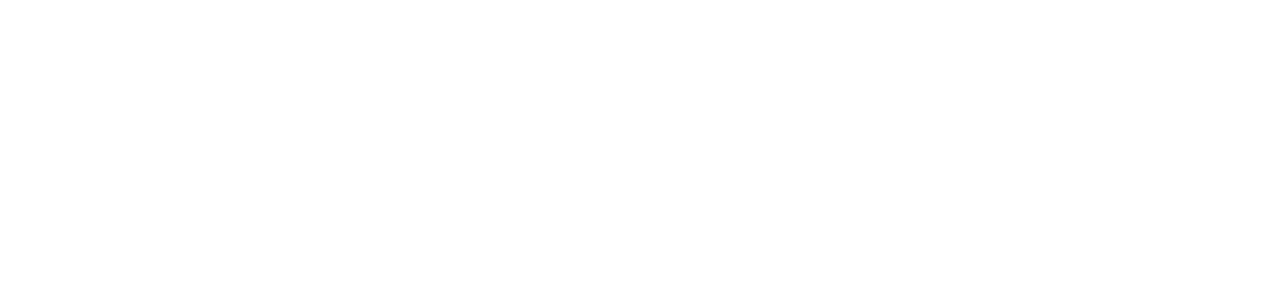
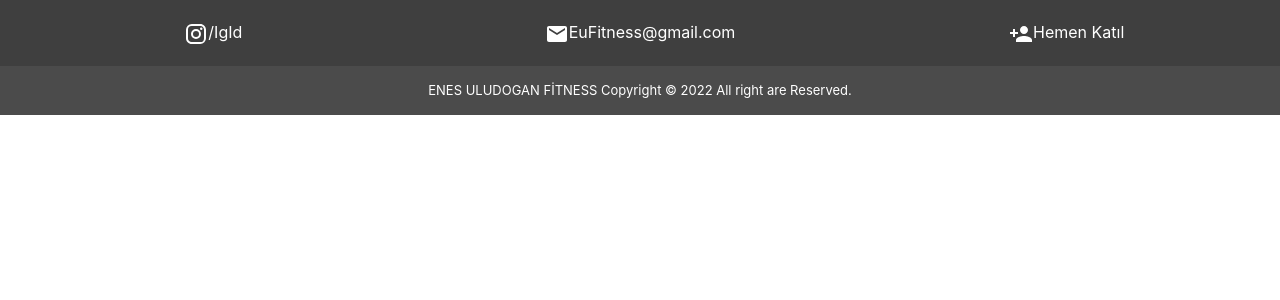
Before and after one commit to zcaymaz/Beegym, a React (Create React App) app in the folder client/: page / in a window 1280 px wide. Shown: the top 300 px of the page. Built offline with nearby package versions, Linux system fonts and the light colour scheme.

Commit message:
dosya sistemi duzenlendi.

```diff
--- a/client/src/App.js
+++ b/client/src/App.js
@@ -1,9 +1,10 @@
+import Footer from './components/common/Footer';
 import './styles/global.scss';
 
 function App() {
   return (
     <>
-
+      <Footer />
     </>
   );
 }
```
Also changed, not shown: client/src/components/common/Copyright.js (renamed from client/src/Copyright.js), client/src/components/common/Footer.js (renamed from client/src/Footer.js), client/src/components/common/FooterBox.js (renamed from client/src/FooterBox.js).
